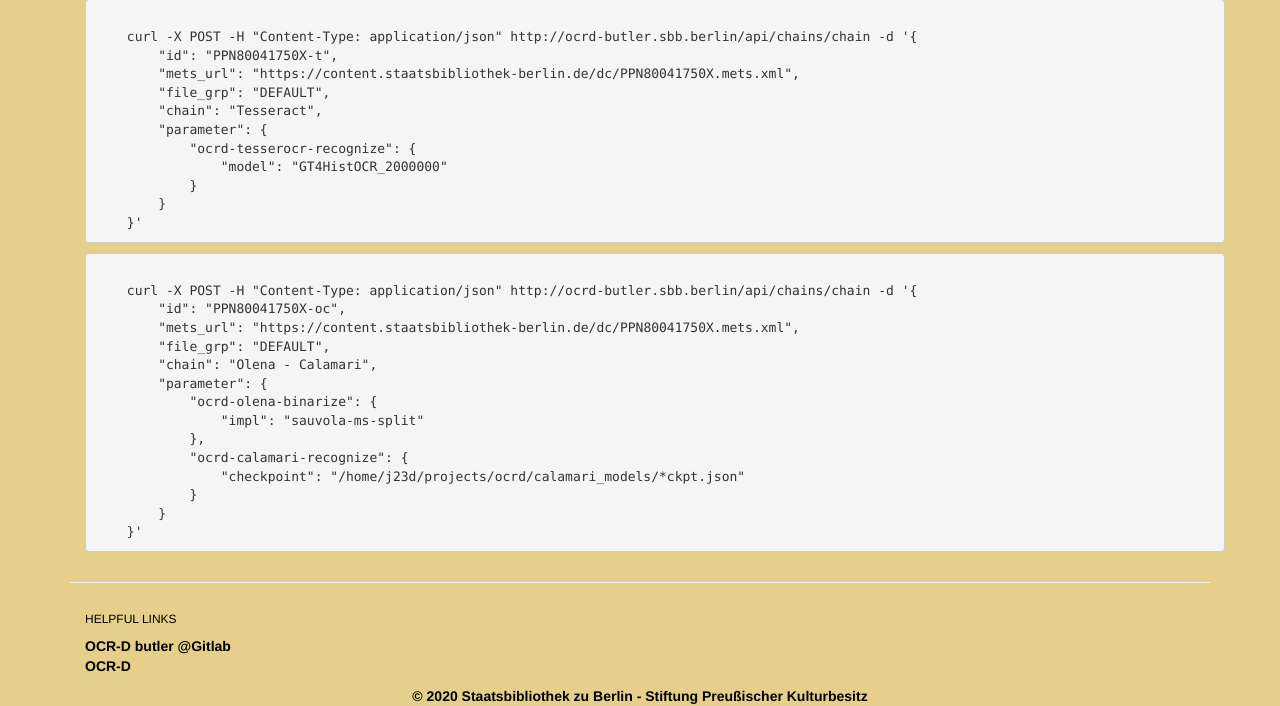
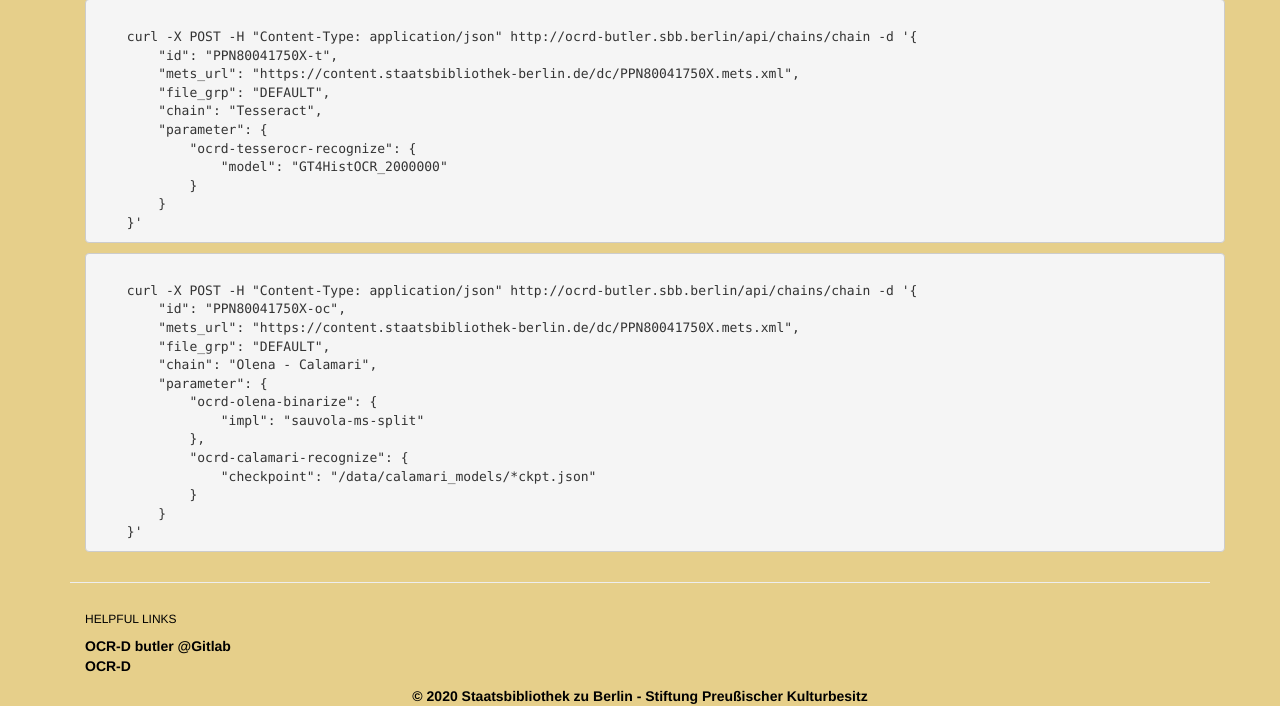
Before and after one commit to StabiBerlin/ocrd_butler, a Flask app: template ocrd_butler/templates/index.html in a window 1280 px wide. Shown: the part 1078-1784 px from the top of the page. Run offline with Flask 2, Linux system fonts and the light colour scheme; the template is opened without the code that fills it, so the values that code supplies are empty; parts of the project's set-up code (start-up, migrations or seed data) failed here and were passed over; some libraries are stand-ins or nearby versions.

Commit message:
Update checkpoint directory.

```diff
--- a/ocrd_butler/templates/index.html
+++ b/ocrd_butler/templates/index.html
@@ -71,7 +71,7 @@
                 "impl": "sauvola-ms-split"
             },
             "ocrd-calamari-recognize": {
-                "checkpoint": "/home/j23d/projects/ocrd/calamari_models/*ckpt.json"
+                "checkpoint": "/data/calamari_models/*ckpt.json"
             }
         }
     }'</code></pre></p>
```
